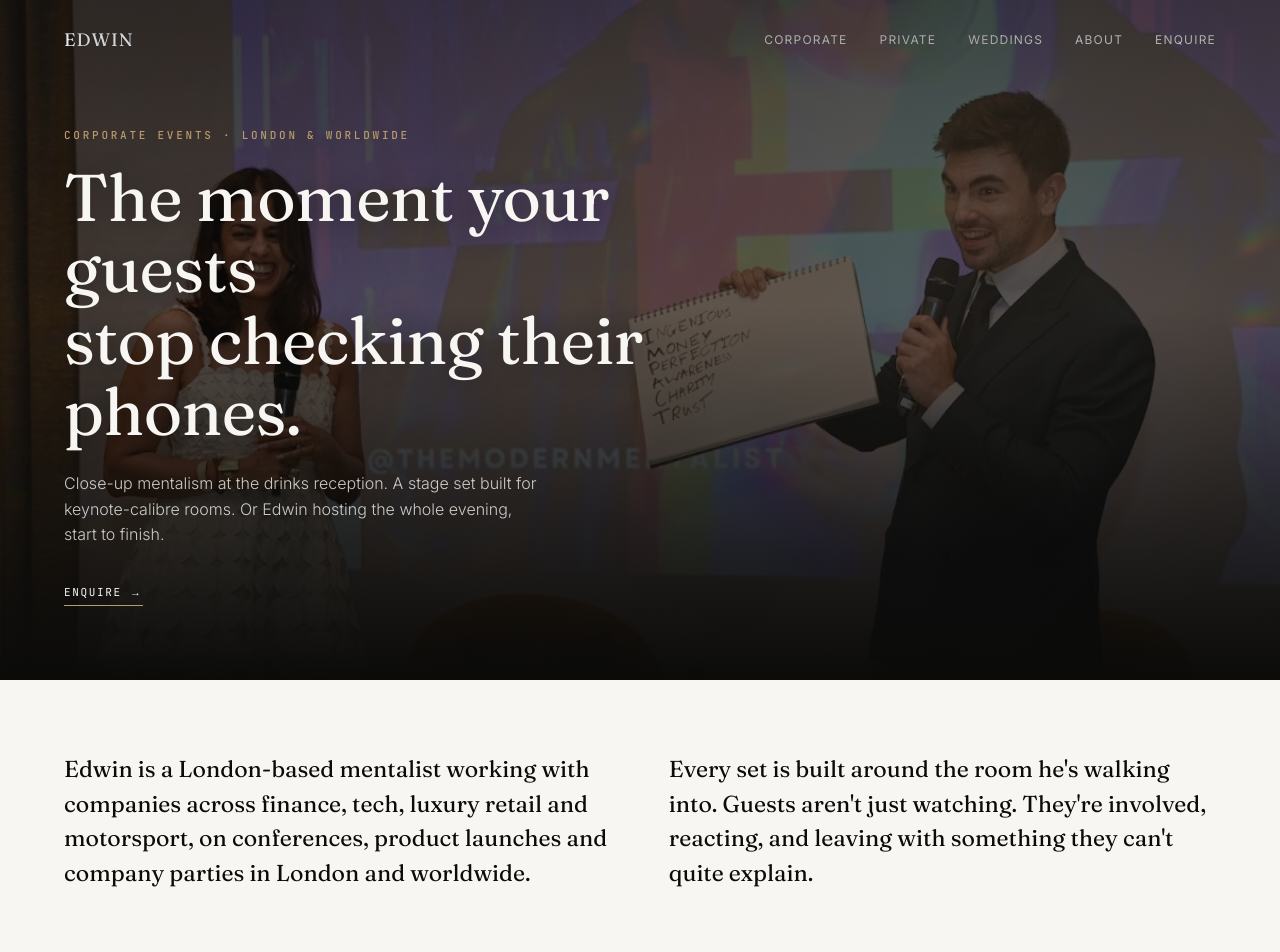
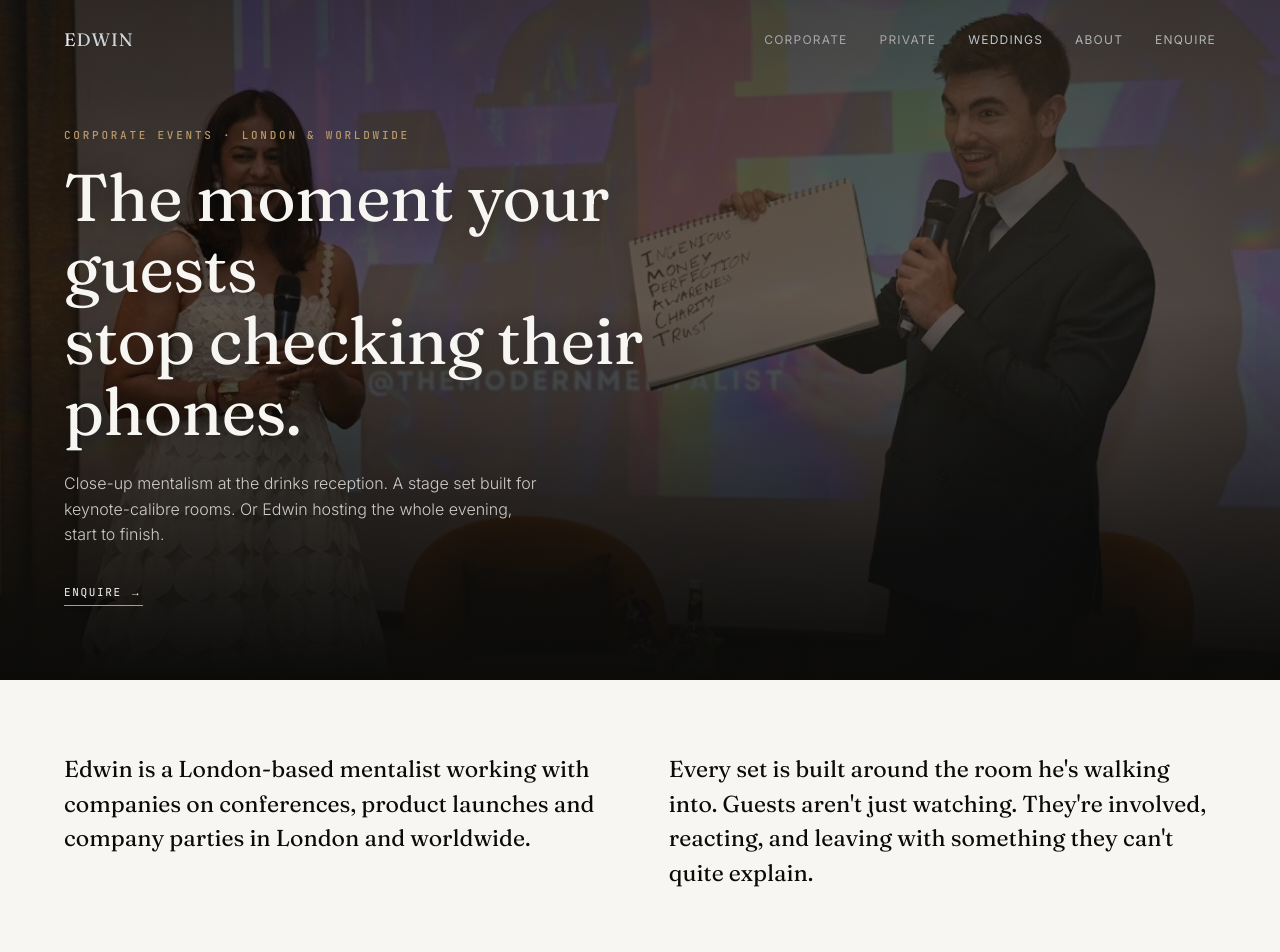
Before and after one commit to themodernmentalist/themodernmentalist-website, a Next.js app: page /corporate in a window 1280 px wide. Shown: the top 952 px of the page. Built offline with nearby package versions, Linux system fonts and the light colour scheme.

Commit message:
Fix corporate hero image crop so face clears headline (was cropping the wrong direction), simplify intro copy

```diff
--- a/src/components/corporate/CorporateHero.module.css
+++ b/src/components/corporate/CorporateHero.module.css
@@ -12,7 +12,7 @@
 
 .image {
   object-fit: cover;
-  object-position: center 10%;
+  object-position: center 55%;
   opacity: 0.5;
 }
 
--- a/src/components/corporate/Intro.tsx
+++ b/src/components/corporate/Intro.tsx
@@ -4,9 +4,9 @@ export default function Intro() {
   return (
     <section className={styles.intro}>
       <p>
-        Edwin is a London-based mentalist working with companies across
-        finance, tech, luxury retail and motorsport, on conferences, product
-        launches and company parties in London and worldwide.
+        Edwin is a London-based mentalist working with companies on
+        conferences, product launches and company parties in London and
+        worldwide.
       </p>
       <p>
         Every set is built around the room he&apos;s walking into. Guests
```
